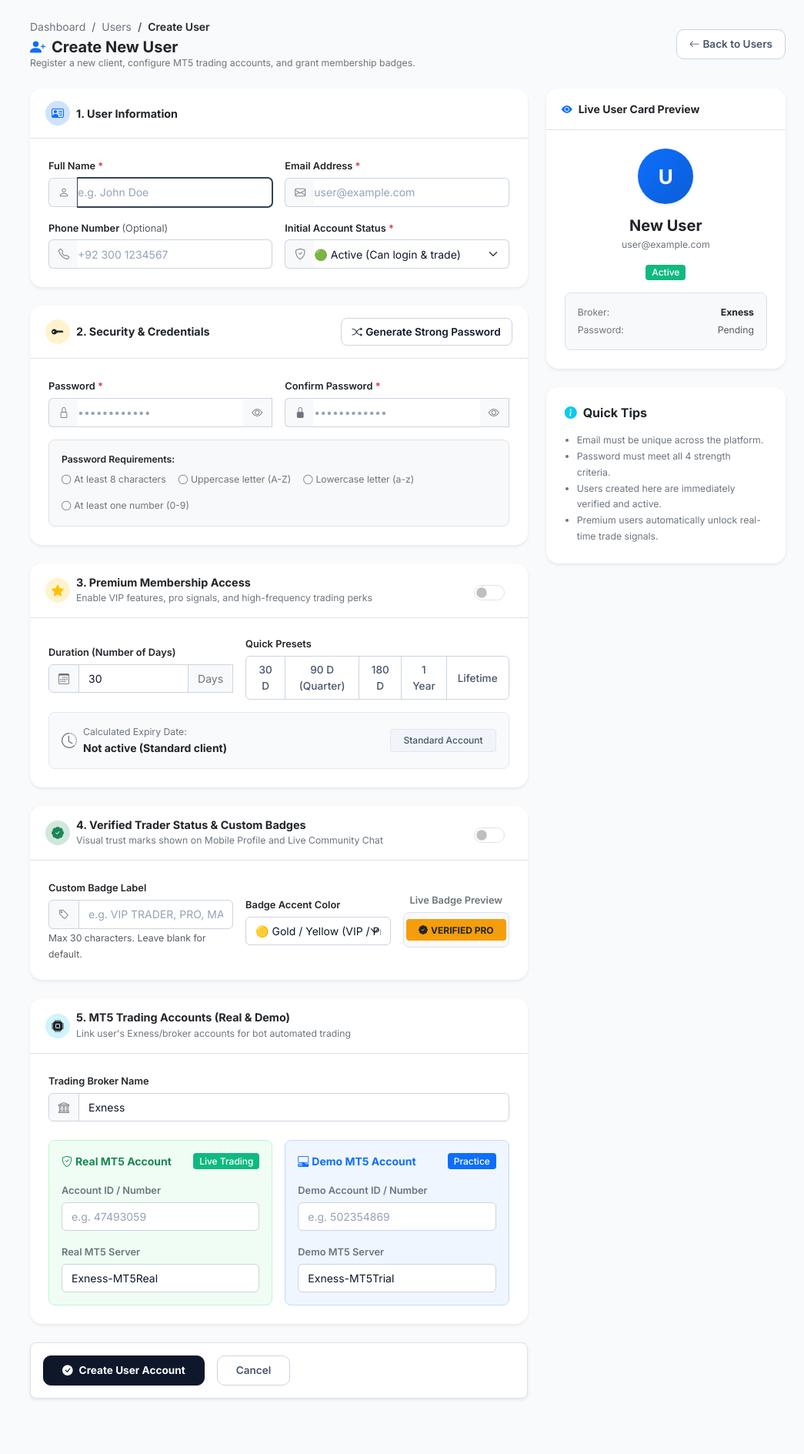
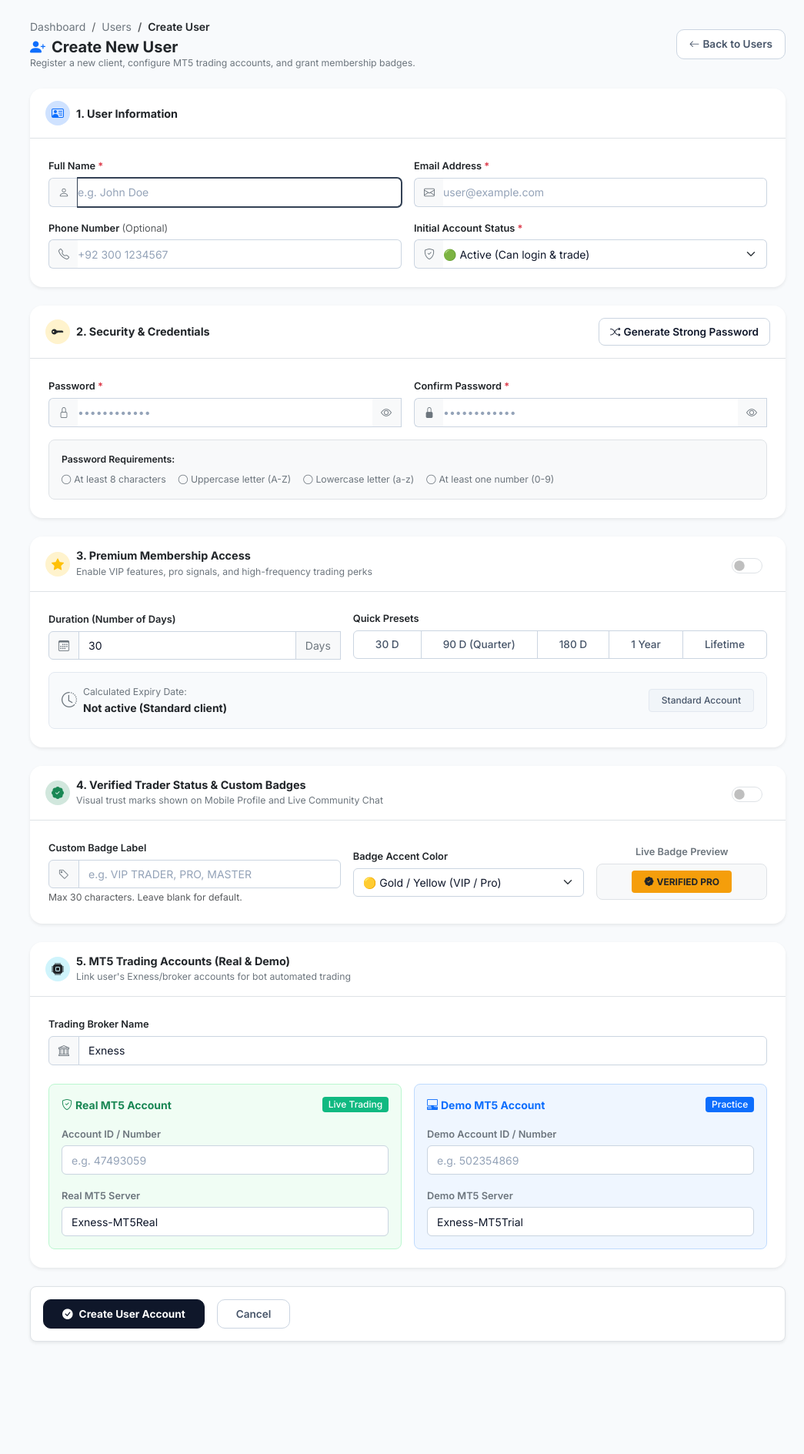
Before and after one commit to bkhanzaza551-a11y/kts-backend, a Laravel app: template resources/views/admin/users/create.blade.php in a window 1280 px wide. Shown: the whole page at 77% size, without its empty margins (235-1280 px from the left). After the commit the page ends 1744 px from the top, so only its background shows below. Run offline with Laravel 12, Linux system fonts and the light colour scheme; the template is opened without the code that fills it, so the values that code supplies are empty; data comes from the database, SQL or seed files in the repository; parts of the project's set-up code (start-up, migrations or seed data) failed here and were passed over; some libraries are stand-ins or nearby versions.

Commit message:
UI: Remove side preview card and quick tips from Create User view

```diff
--- a/resources/views/admin/users/create.blade.php
+++ b/resources/views/admin/users/create.blade.php
@@ -43,8 +43,8 @@
     @csrf
 
     <div class="row g-4">
-        {{-- LEFT MAIN COLUMN: Form Sections --}}
-        <div class="col-lg-8">
+        {{-- Main Form Container --}}
+        <div class="col-12">
 
             {{-- 1. BASIC USER INFORMATION --}}
             <div class="card border-0 shadow-sm mb-4" style="border-radius:16px;">
@@ -431,61 +431,6 @@
             </div>
 
         </div>
-
-        {{-- RIGHT SIDEBAR: Live User Preview & Quick Info --}}
-        <div class="col-lg-4">
-            <div class="sticky-top" style="top:20px; z-index:10;">
-
-                {{-- Live Profile Card Preview --}}
-                <div class="card border-0 shadow-sm mb-4" style="border-radius:16px; overflow:hidden;">
-                    <div class="card-header py-3 bg-white border-bottom fw-bold text-dark">
-                        <i class="bi bi-eye-fill me-2 text-primary"></i>Live User Card Preview
-                    </div>
-                    <div class="card-body p-4 text-center">
-                        {{-- Circular Avatar --}}
-                        <div class="mx-auto mb-3 d-flex align-items-center justify-content-center text-white fw-bold shadow-sm"
-                             id="previewAvatar"
-                             style="width:72px; height:72px; border-radius:50%; background:linear-gradient(135deg, #0d6efd, #0b5ed7); font-size:26px;">
-                            U
-                        </div>
-                        <h5 class="fw-bold text-dark mb-1" id="previewName">New User</h5>
-                        <p class="text-secondary small mb-3 text-break" id="previewEmail">user@example.com</p>
-
-                        {{-- Badges Strip --}}
-                        <div class="d-flex flex-wrap gap-2 justify-content-center mb-3">
-                            <span class="badge bg-success" id="previewStatusBadge">Active</span>
-                            <span class="badge bg-secondary" id="previewPremiumBadge" style="display:none;">👑 Premium</span>
-                            <span class="badge bg-warning text-dark" id="previewVerifiedBadge" style="display:none;">✅ Verified</span>
-                        </div>
-
-                        <div class="p-3 bg-light rounded-3 text-start small border">
-                            <div class="d-flex justify-content-between mb-1">
-                                <span class="text-secondary">Broker:</span>
-                                <strong id="previewBroker">Exness</strong>
-                            </div>
-                            <div class="d-flex justify-content-between">
-                                <span class="text-secondary">Password:</span>
-                                <span class="text-muted" id="previewPasswordStatus">Pending</span>
-                            </div>
-                        </div>
-                    </div>
-                </div>
-
-                {{-- Quick Guide & Tips --}}
-                <div class="card border-0 shadow-sm mb-4" style="border-radius:16px;">
-                    <div class="card-body p-4">
-                        <h6 class="fw-bold text-dark mb-3"><i class="bi bi-info-circle-fill text-info me-2"></i>Quick Tips</h6>
-                        <ul class="text-secondary small ps-3 mb-0" style="line-height:1.7;">
-                            <li>Email must be unique across the platform.</li>
-                            <li>Password must meet all 4 strength criteria.</li>
-                            <li>Users created here are immediately verified and active.</li>
-                            <li>Premium users automatically unlock real-time trade signals.</li>
-                        </ul>
-                    </div>
-                </div>
-
-            </div>
-        </div>
     </div>
 </form>
 
@@ -496,7 +441,6 @@ document.addEventListener('DOMContentLoaded', function () {
     const generateBtn = document.getElementById('generatePasswordBtn');
     const pwdInput = document.getElementById('passwordInput');
     const confirmInput = document.getElementById('confirmPasswordInput');
-    const pwdStatus = document.getElementById('previewPasswordStatus');
     const matchStatus = document.getElementById('passwordMatchStatus');
 
     function generateRandomPassword() {
@@ -521,6 +465,7 @@ document.addEventListener('DOMContentLoaded', function () {
         return pwd;
     }
 
+    if (generateBtn) {
         generateBtn.addEventListener('click', function () {
             const newPwd = generateRandomPassword();
             pwdInput.type = 'text';
@@ -529,8 +474,8 @@ document.addEventListener('DOMContentLoaded', function () {
             confirmInput.value = newPwd;
             validatePassword();
             checkMatch();
-        pwdStatus.innerHTML = `<span class="badge bg-success">Generated & Strong</span>`;
         });
+    }
 
     // 2. Toggle Password Visibility
     document.querySelectorAll('.toggle-pwd').forEach(btn => {
@@ -560,18 +505,11 @@ document.addEventListener('DOMContentLoaded', function () {
         updateRule('rule-upper', hasUpper);
         updateRule('rule-lower', hasLower);
         updateRule('rule-number', hasNumber);
-
-        if (hasLength && hasUpper && hasLower && hasNumber) {
-            pwdStatus.innerHTML = `<span class="badge bg-success">Strong</span>`;
-        } else if (val.length > 0) {
-            pwdStatus.innerHTML = `<span class="badge bg-warning text-dark">Incomplete</span>`;
-        } else {
-            pwdStatus.textContent = 'Pending';
-        }
     }
 
     function updateRule(elementId, isValid) {
         const el = document.getElementById(elementId);
+        if (!el) return;
         if (isValid) {
             el.className = 'text-success fw-bold';
             el.querySelector('i').className = 'bi bi-check-circle-fill me-1';
@@ -599,49 +537,15 @@ document.addEventListener('DOMContentLoaded', function () {
     pwdInput.addEventListener('input', () => { validatePassword(); checkMatch(); });
     confirmInput.addEventListener('input', checkMatch);
 
-    // 4. Live Profile Card Previews
-    const nameInput = document.getElementById('userNameInput');
-    const emailInput = document.getElementById('userEmailInput');
-    const statusSelect = document.getElementById('userStatusSelect');
-    const previewName = document.getElementById('previewName');
-    const previewEmail = document.getElementById('previewEmail');
-    const previewAvatar = document.getElementById('previewAvatar');
-    const previewStatus = document.getElementById('previewStatusBadge');
-
-    nameInput.addEventListener('input', function () {
-        const val = this.value.trim() || 'New User';
-        previewName.textContent = val;
-        const initials = val.split(' ').map(p => p[0]).join('').substring(0, 2).toUpperCase() || 'U';
-        previewAvatar.textContent = initials;
-    });
-
-    emailInput.addEventListener('input', function () {
-        previewEmail.textContent = this.value.trim() || 'user@example.com';
-    });
-
-    statusSelect.addEventListener('change', function () {
-        const val = this.value;
-        if (val === 'active') {
-            previewStatus.className = 'badge bg-success';
-            previewStatus.textContent = 'Active';
-        } else if (val === 'inactive') {
-            previewStatus.className = 'badge bg-secondary';
-            previewStatus.textContent = 'Inactive';
-        } else {
-            previewStatus.className = 'badge bg-danger';
-            previewStatus.textContent = 'Suspended';
-        }
-    });
-
-    // 5. Premium Subscription Controls & Expiry
+    // 4. Premium Subscription Controls & Expiry
     const premiumCheck = document.getElementById('isPremium');
     const premiumDays = document.getElementById('premiumDays');
     const premiumExpiryText = document.getElementById('premiumExpiryText');
     const premiumStatusBadge = document.getElementById('premiumStatusBadge');
-    const previewPremiumBadge = document.getElementById('previewPremiumBadge');
     const premiumCardBody = document.getElementById('premiumCardBody');
 
     function updatePremiumUI() {
+        if (!premiumCheck || !premiumDays) return;
         if (premiumCheck.checked) {
             const days = parseInt(premiumDays.value) || 0;
             const targetDate = new Date();
@@ -653,41 +557,43 @@ document.addEventListener('DOMContentLoaded', function () {
                 year: 'numeric'
             });
 
-            premiumExpiryText.textContent = `${formattedDate} (${days} days remaining)`;
+            if (premiumExpiryText) premiumExpiryText.textContent = `${formattedDate} (${days} days remaining)`;
+            if (premiumStatusBadge) {
                 premiumStatusBadge.className = 'badge bg-warning text-dark px-3 py-2 fw-bold';
                 premiumStatusBadge.innerHTML = '<i class="bi bi-star-fill me-1"></i>VIP Premium Active';
-            previewPremiumBadge.style.display = 'inline-block';
-            premiumCardBody.style.opacity = '1';
+            }
+            if (premiumCardBody) premiumCardBody.style.opacity = '1';
         } else {
-            premiumExpiryText.textContent = 'Not active (Standard client)';
+            if (premiumExpiryText) premiumExpiryText.textContent = 'Not active (Standard client)';
+            if (premiumStatusBadge) {
                 premiumStatusBadge.className = 'badge bg-secondary px-3 py-2';
                 premiumStatusBadge.textContent = 'Standard Account';
-            previewPremiumBadge.style.display = 'none';
+            }
         }
     }
 
-    premiumCheck.addEventListener('change', updatePremiumUI);
-    premiumDays.addEventListener('input', updatePremiumUI);
+    if (premiumCheck) premiumCheck.addEventListener('change', updatePremiumUI);
+    if (premiumDays) premiumDays.addEventListener('input', updatePremiumUI);
 
     document.querySelectorAll('.preset-btn').forEach(btn => {
         btn.addEventListener('click', function () {
-            premiumDays.value = this.dataset.days;
-            if (!premiumCheck.checked) {
+            if (premiumDays) premiumDays.value = this.dataset.days;
+            if (premiumCheck && !premiumCheck.checked) {
                 premiumCheck.checked = true;
             }
             updatePremiumUI();
         });
     });
 
-    // 6. Verified Badge & Chat Role Live Preview
+    // 5. Verified Badge & Chat Role Live Preview
     const isVerifiedCheck = document.getElementById('isVerified');
     const chatBadgeInput = document.getElementById('chatBadgeInput');
     const badgeColorSelect = document.getElementById('badgeColorSelect');
     const badgeLivePreview = document.getElementById('badgeLivePreview');
     const badgeTextPreview = document.getElementById('badgeTextPreview');
-    const previewVerifiedBadge = document.getElementById('previewVerifiedBadge');
 
     function updateBadgePreview() {
+        if (!chatBadgeInput || !badgeTextPreview || !badgeColorSelect || !badgeLivePreview) return;
         const text = chatBadgeInput.value.trim() || 'VERIFIED PRO';
         badgeTextPreview.textContent = text;
 
@@ -702,19 +608,11 @@ document.addEventListener('DOMContentLoaded', function () {
         };
 
         badgeLivePreview.className = colorClasses[color] || colorClasses['warning'];
-
-        if (isVerifiedCheck.checked) {
-            previewVerifiedBadge.style.display = 'inline-block';
-            previewVerifiedBadge.className = colorClasses[color] || 'badge bg-warning text-dark';
-            previewVerifiedBadge.innerHTML = `<i class="bi bi-patch-check-fill me-1"></i>${text}`;
-        } else {
-            previewVerifiedBadge.style.display = 'none';
-        }
     }
 
-    isVerifiedCheck.addEventListener('change', updateBadgePreview);
-    chatBadgeInput.addEventListener('input', updateBadgePreview);
-    badgeColorSelect.addEventListener('change', updateBadgePreview);
+    if (isVerifiedCheck) isVerifiedCheck.addEventListener('change', updateBadgePreview);
+    if (chatBadgeInput) chatBadgeInput.addEventListener('input', updateBadgePreview);
+    if (badgeColorSelect) badgeColorSelect.addEventListener('change', updateBadgePreview);
 
     // Initial triggers
     updatePremiumUI();
```
Lines whose indentation alone changed are shown as unchanged.
